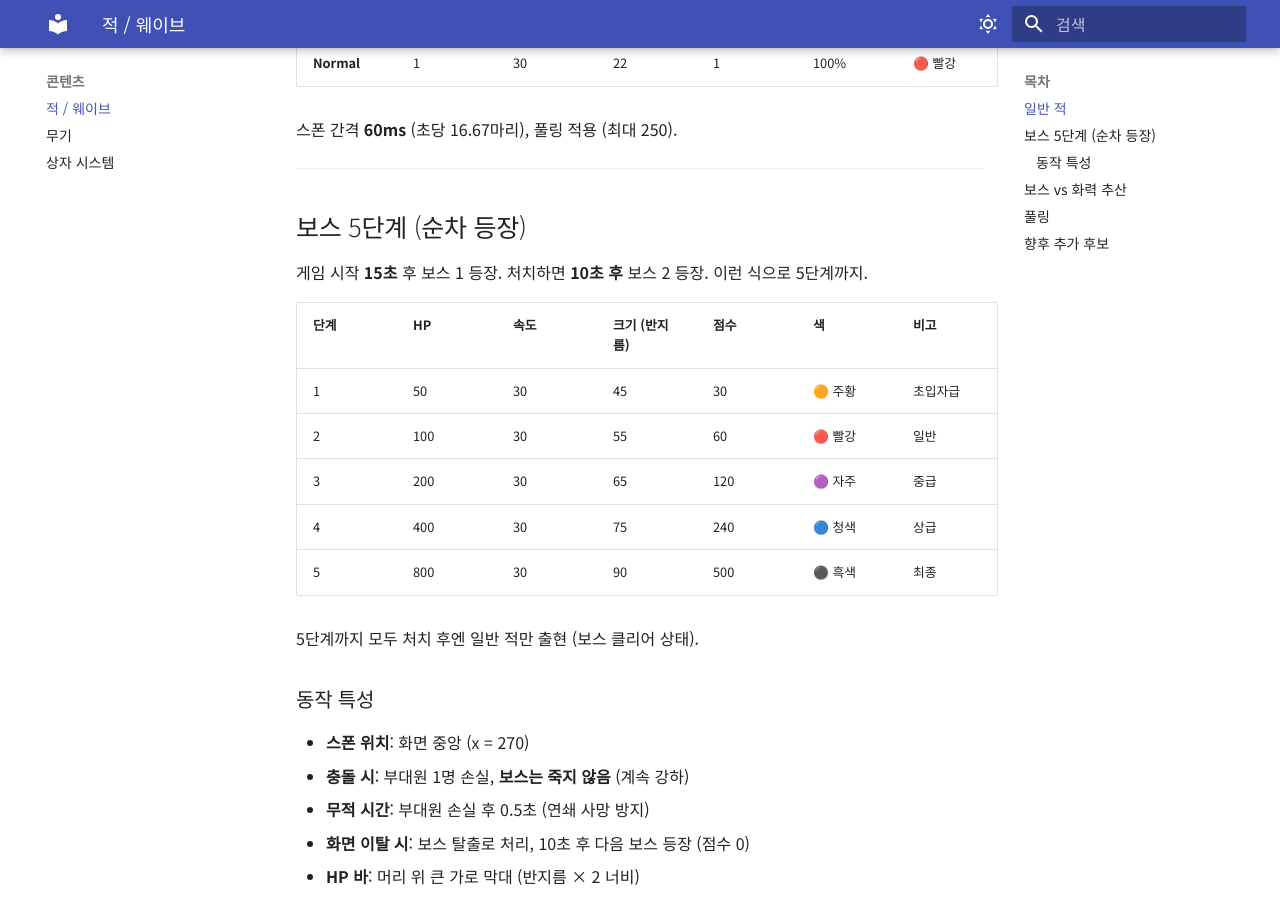
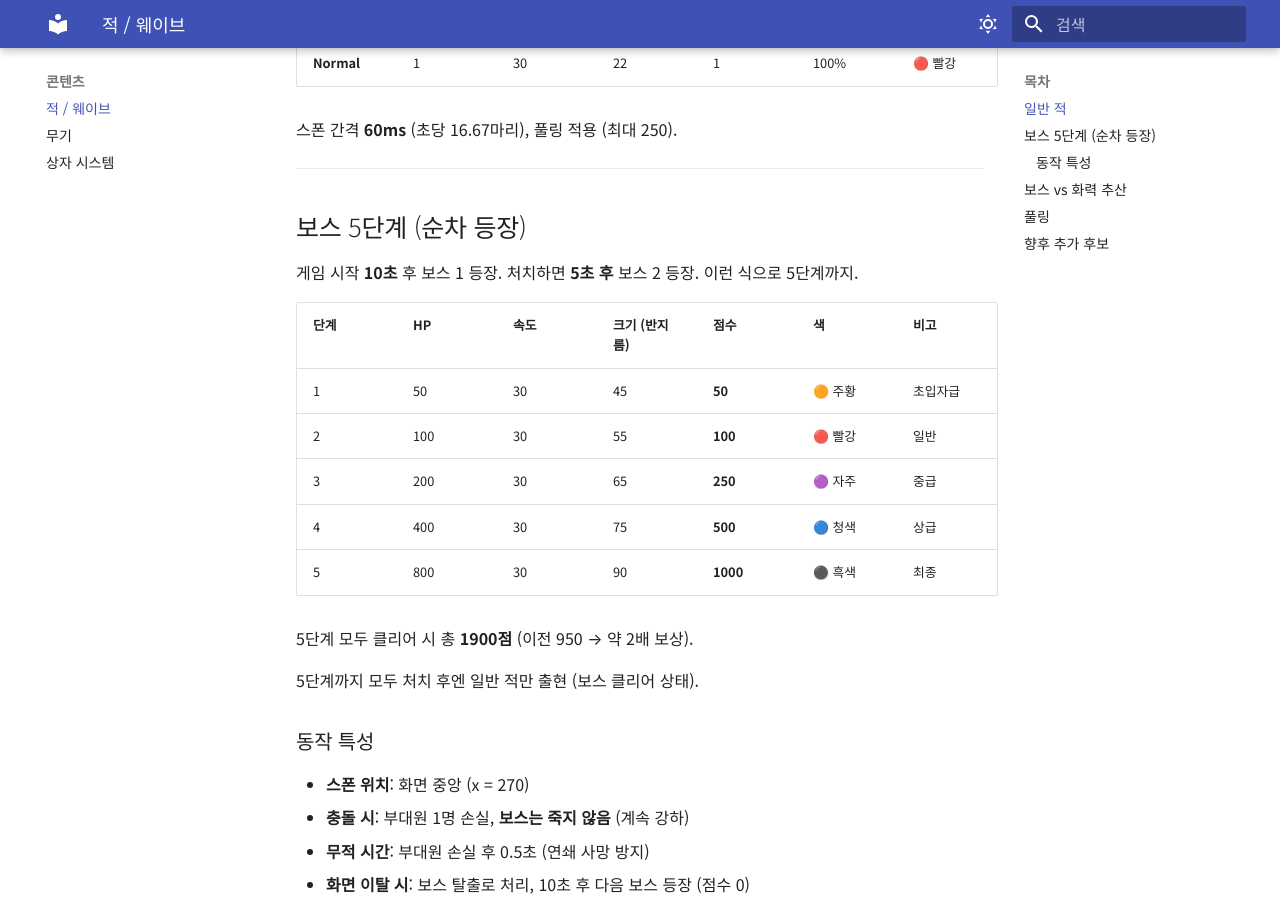
Before and after one commit to suan2z/wellbeangame01, an MkDocs documentation site: the page built from docs/적.md, in a window 1280 px wide and 900 px high, scrolled down 463 px. Built offline with MkDocs 1.6.1 and Material for MkDocs 9.7.7, drawn with Linux system fonts in a browser that asks for light colours.

Commit message:
balance(game): 더 재밌게 - 시작 부대 3, 빠른 보스, 큰 점수 보상
## 변경

### 출발 강화
- 시작 부대원: 1명 → 3명 (무력감 감소)
- 권총 간격: 400ms → 300ms (DPS 2.5 → 3.3)

### 부대원 아이템 변동
- 값 고정 +1 → 가중 랜덤 +1/+2/+3 (분포 2:2:1)
- 스폰 주기: 4.5초 → 3초
- 동시 최대: 3개 → 5개

### 보스 페이스 가속
- 초기 대기: 15초 → 10초
- 재등장 대기: 10초 → 5초

### 보스 점수 ×2 보강
| 단계 | 이전 | 이후 |
|------|------|------|
| 1 | 30 | 50 |
| 2 | 60 | 100 |
| 3 | 120 | 250 |
| 4 | 240 | 500 |
| 5 | 500 | 1000 |
| 합 | 950 | 1900 |

### 시각 피드백
- 적 처치 시 부유 점수 텍스트 (+N 0.7초 페이드)
- 보스 처치는 36px 노랑 + 1.2초 (강조)

## 검증 (Playwright 5/5)

- 시작 부대원=3
- 권총 간격=300ms
- 부대원 아이템 값에 1/2/3 모두 포함
- 보스 1 처치 시 +50 점
- 페이지 에러 0건

docs/적.md 보스 점수 표 갱신.

```diff
--- a/docs/적.md
+++ b/docs/적.md
@@ -18,15 +18,17 @@
 
 ## 보스 5단계 (순차 등장)
 
-게임 시작 **15초** 후 보스 1 등장. 처치하면 **10초 후** 보스 2 등장. 이런 식으로 5단계까지.
+게임 시작 **10초** 후 보스 1 등장. 처치하면 **5초 후** 보스 2 등장. 이런 식으로 5단계까지.
 
 | 단계 | HP | 속도 | 크기 (반지름) | 점수 | 색 | 비고 |
 |------|-----|------|--------------|------|----|-----|
-| 1 | 50 | 30 | 45 | 30 | 🟠 주황 | 초입자급 |
-| 2 | 100 | 30 | 55 | 60 | 🔴 빨강 | 일반 |
-| 3 | 200 | 30 | 65 | 120 | 🟣 자주 | 중급 |
-| 4 | 400 | 30 | 75 | 240 | 🔵 청색 | 상급 |
-| 5 | 800 | 30 | 90 | 500 | ⚫ 흑색 | 최종 |
+| 1 | 50 | 30 | 45 | **50** | 🟠 주황 | 초입자급 |
+| 2 | 100 | 30 | 55 | **100** | 🔴 빨강 | 일반 |
+| 3 | 200 | 30 | 65 | **250** | 🟣 자주 | 중급 |
+| 4 | 400 | 30 | 75 | **500** | 🔵 청색 | 상급 |
+| 5 | 800 | 30 | 90 | **1000** | ⚫ 흑색 | 최종 |
+
+5단계 모두 클리어 시 총 **1900점** (이전 950 → 약 2배 보상).
 
 5단계까지 모두 처치 후엔 일반 적만 출현 (보스 클리어 상태).
 
```
Also changed, not shown: 1 other file.
